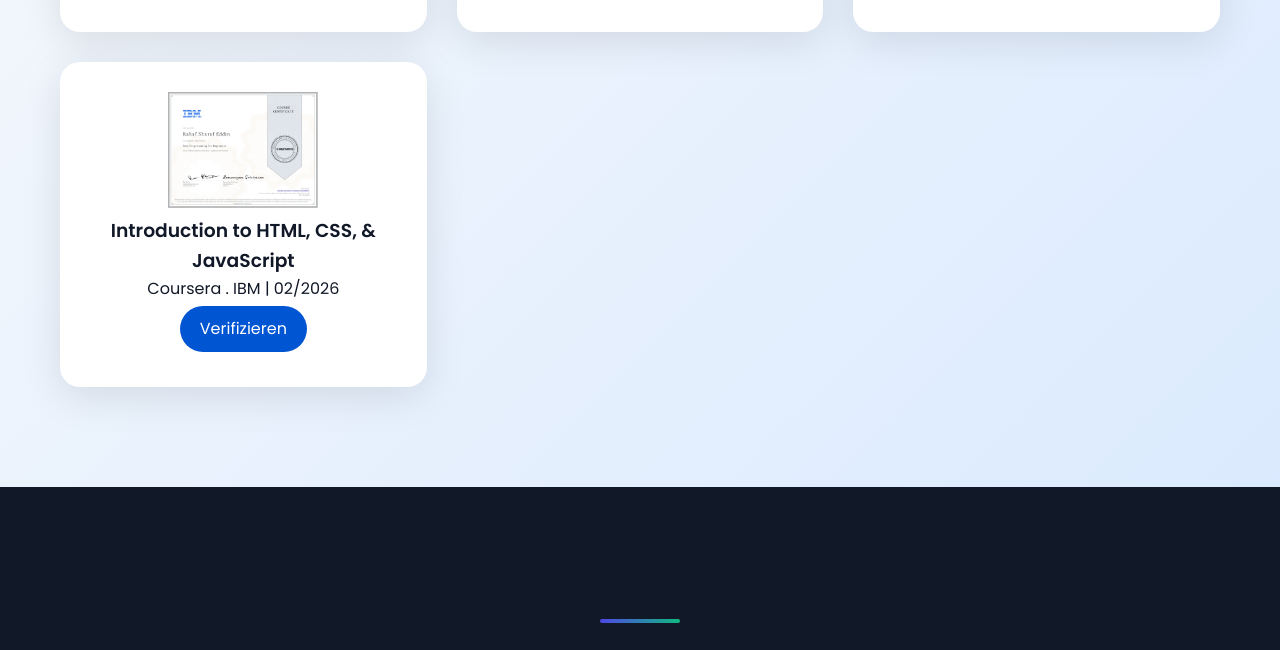
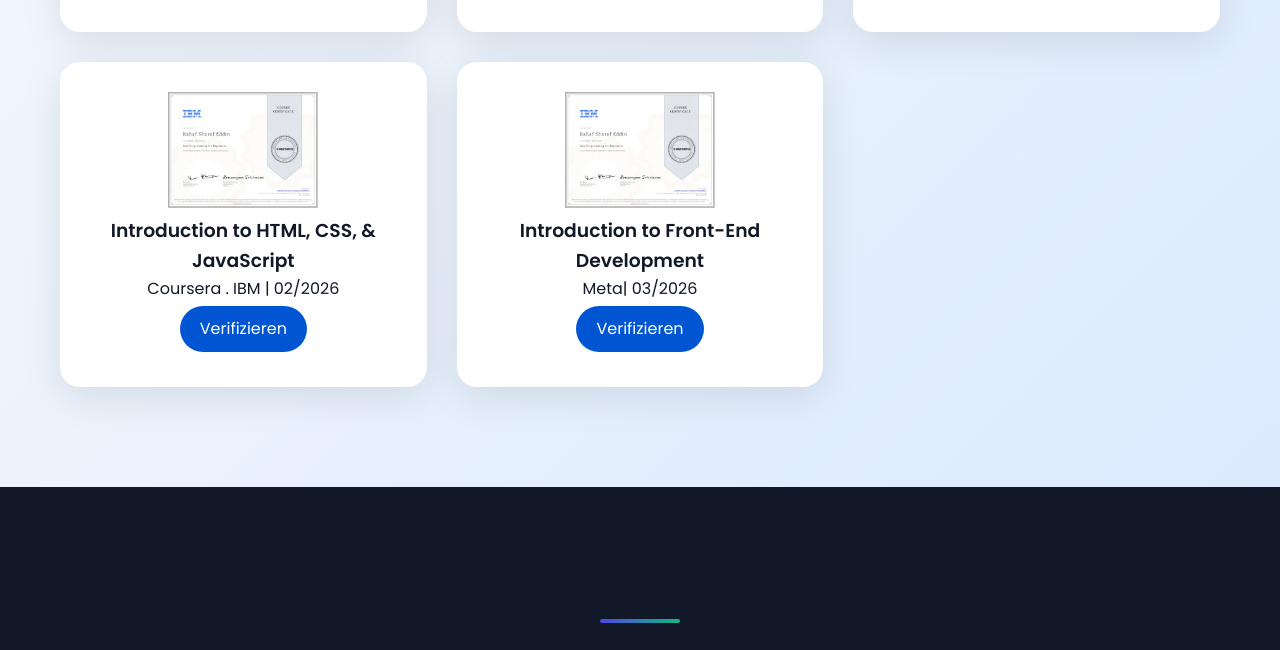
Before and after one commit to RAH-SH/protofolio, a plain HTML site: page index.html in a window 1280 px wide. Shown: the part 2885-3535 px from the top of the page. Drawn offline with Linux system fonts and the light colour scheme.

Commit message:
Add certificate card for Front-End Development

```diff
--- a/index.html
+++ b/index.html
@@ -538,6 +538,15 @@
 
                 <!-- <a href="https://www.credly.com/badges/dbdf9fb6-a2cd-4264-86ec-508ea3a87157/public_url" target="_blank" class="cert-link" style="display:inline-block; margin:5px; padding:10px 20px; background:#0056D2; color:var(--white); text-decoration:none; border-radius:25px;">Verifizieren</a> -->
             </div>
+              <div class="cert-card" style="background:var(--white); padding:30px; border-radius:20px; box-shadow:0 10px 40px rgba(0,0,0,0.1); text-align:center; transition:all 0.3s;">
+
+                <img src="images/2.jpg" alt="Coursera Java Certificate" width="150">
+                <h3>Introduction to Front-End Development</h3>
+                <p>Meta| 03/2026</p>
+ <a href="https://coursera.org/share/f75e89f527dc204cd8ae92ed9f0c47f6" target="_blank" class="cert-link" style="display:inline-block; margin:5px; padding:10px 20px; background:#0056D2; color:var(--white); text-decoration:none; border-radius:25px;">Verifizieren</a>
+
+                <!-- <a href="https://www.credly.com/badges/dbdf9fb6-a2cd-4264-86ec-508ea3a87157/public_url" target="_blank" class="cert-link" style="display:inline-block; margin:5px; padding:10px 20px; background:#0056D2; color:var(--white); text-decoration:none; border-radius:25px;">Verifizieren</a> -->
+            </div>
             <!-- HackerRank -->
 
 
```
